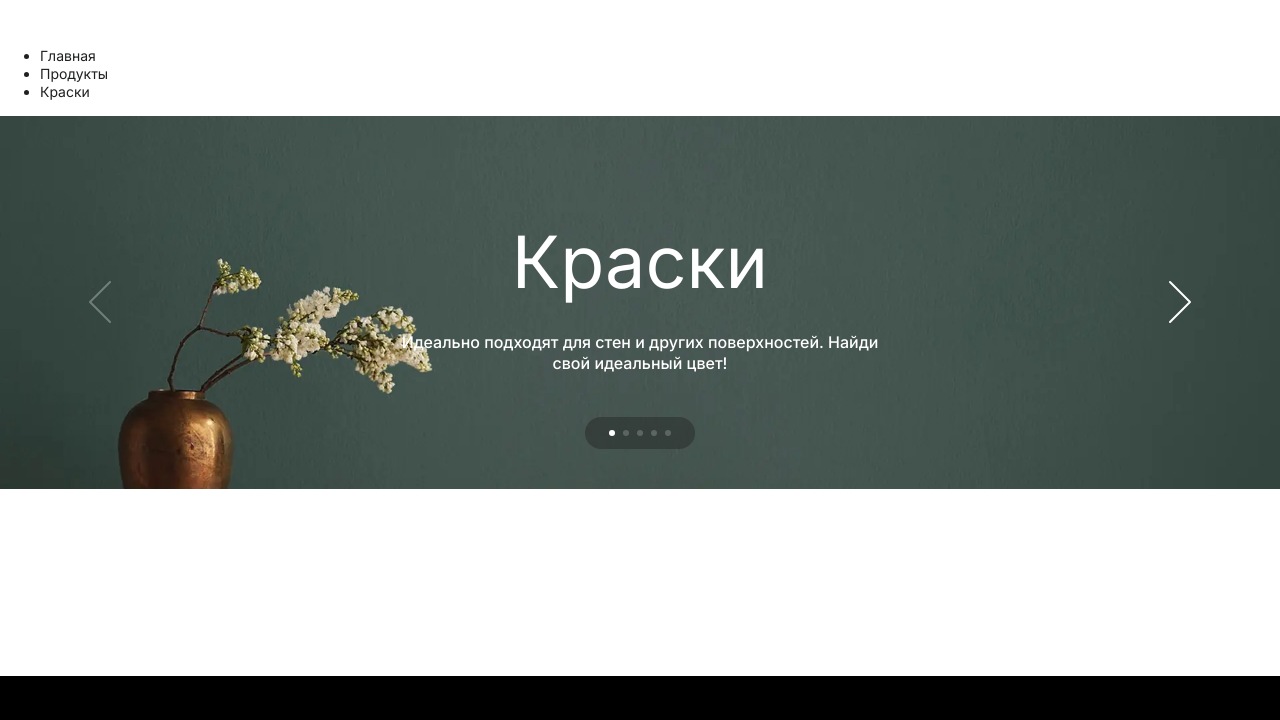
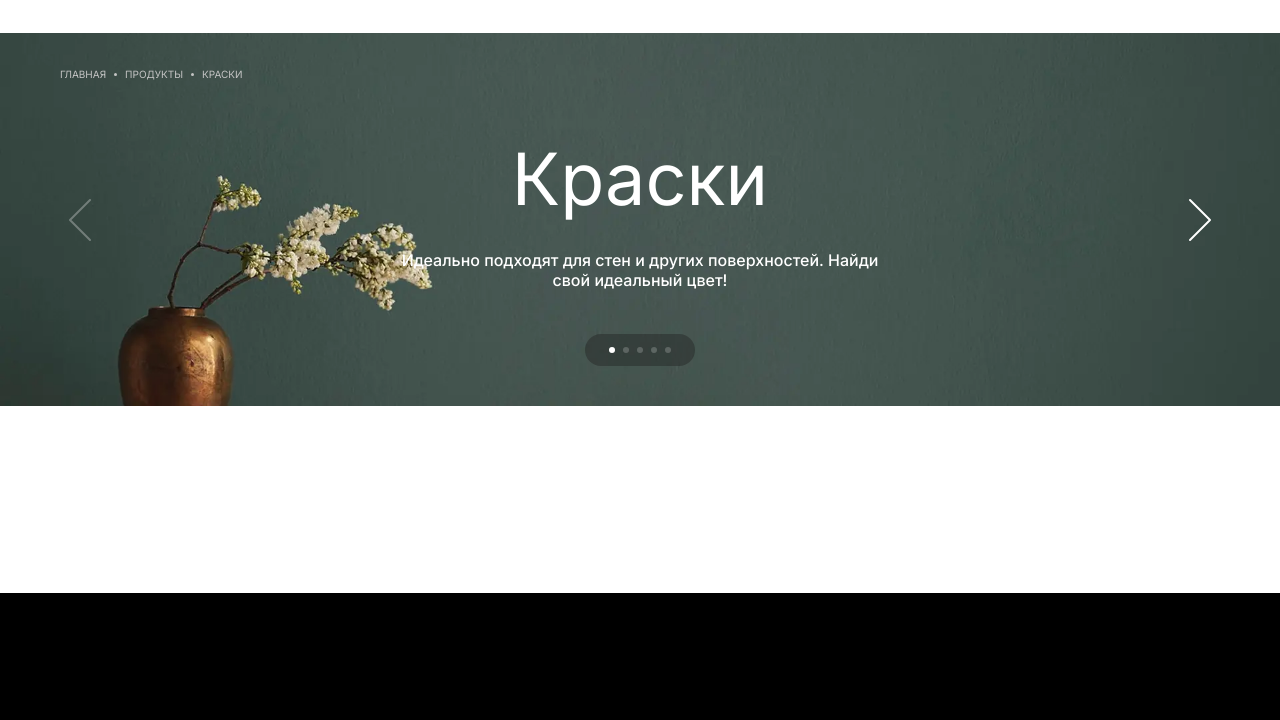
Before and after one commit to Sinonaz/agency-test, a website built with Vite: page src/index.html in a window 1280 px wide. Shown: the part 80-800 px from the top of the page. Built offline with nearby package versions, Linux system fonts and the light colour scheme.

Commit message:
Стилизация блока breadcrumbs

```diff
--- a/src/html/views/_index.html
+++ b/src/html/views/_index.html
@@ -1,7 +1,7 @@
 <main class="content__main main">
   <h1 class="visually-hidden">Каталог товаров</h1>
 
-  <ul class="main__breadcrumbs breadcrumbs">
+  <ul class="main__breadcrumbs breadcrumbs container">
     <li class="breadcrumbs__item">
       <a href="#" class="breadcrumbs__link">Главная</a>
     </li>
@@ -9,7 +9,7 @@
       <a href="#" class="breadcrumbs__link">Продукты</a>
     </li>
     <li class="breadcrumbs__item">
-      <a href="#" class="breadcrumbs__link">Краски</a>
+      <a class="breadcrumbs__link">Краски</a>
     </li>
   </ul>
 
--- a/src/scss/components/_all.scss
+++ b/src/scss/components/_all.scss
@@ -9,3 +9,5 @@
 @use "pagination";
 @use "slide-btn";
 @use "slider";
+@use "breadcrumbs";
+@use "main";
--- /dev/null
+++ b/src/scss/components/breadcrumbs.scss
@@ -0,0 +1,46 @@
+@use "../core/extends";
+@use "../core/mixins";
+@use "../core/media";
+@use "../core/var";
+
+.breadcrumbs {
+  display: flex;
+  align-items: center;
+  flex-wrap: wrap;
+  gap: 8px;
+  font-size: 1rem;
+  color: var.$c-white;
+  list-style: none;
+  margin: 0;
+}
+
+.breadcrumbs__link {
+  display: flex;
+  align-items: center;
+  gap: 8px;
+  font-size: inherit;
+  text-transform: uppercase;
+  color: #C4C4C4;
+
+  &:not(.breadcrumbs__item:first-child &) {
+    &::before {
+      content: "";
+      flex-shrink: 0;
+      width: 3px;
+      height: 3px;
+      border-radius: 50%;
+      color: inherit;
+      background: currentColor;
+    }
+  }
+
+  @include media.before-device(tablet) {
+    transition: color var.$transition;
+
+    &[href] {
+      @include mixins.hf() {
+        color: var.$c-white;
+      }
+    }
+  }
+}
--- /dev/null
+++ b/src/scss/components/main.scss
@@ -0,0 +1,17 @@
+@use "../core/media";
+
+.main {
+  position: relative;
+}
+
+.main__breadcrumbs {
+  margin-top: 16px;
+
+  @include media.before-device(tablet) {
+    position: absolute;
+    top: 35px;
+    left: 0;
+    z-index: 2;
+    margin-top: 0;
+  }
+}
--- a/src/scss/components/slider.scss
+++ b/src/scss/components/slider.scss
@@ -70,10 +70,10 @@
   transform: translateY(-50%);
 
   &--prev {
-    left: var.$container-desktop-padding;
+    left: var.$container-desktop-padding - 20px;
   }
 
   &--next {
-    right: var.$container-desktop-padding;
+    right: var.$container-desktop-padding - 20px;
   }
 }
```
